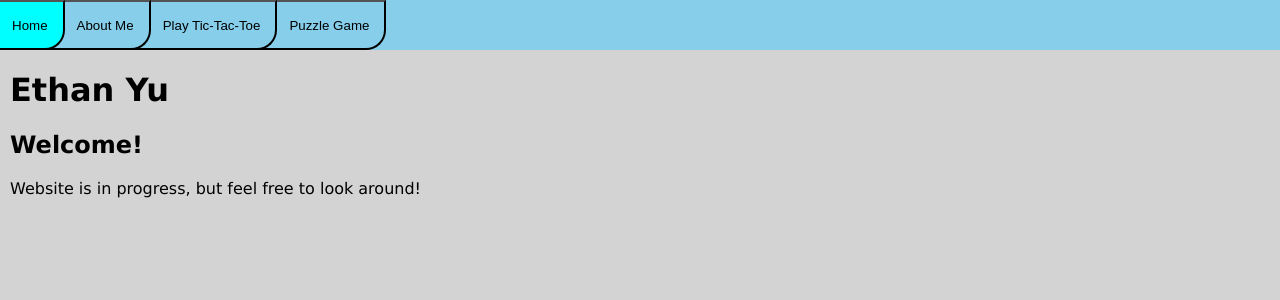
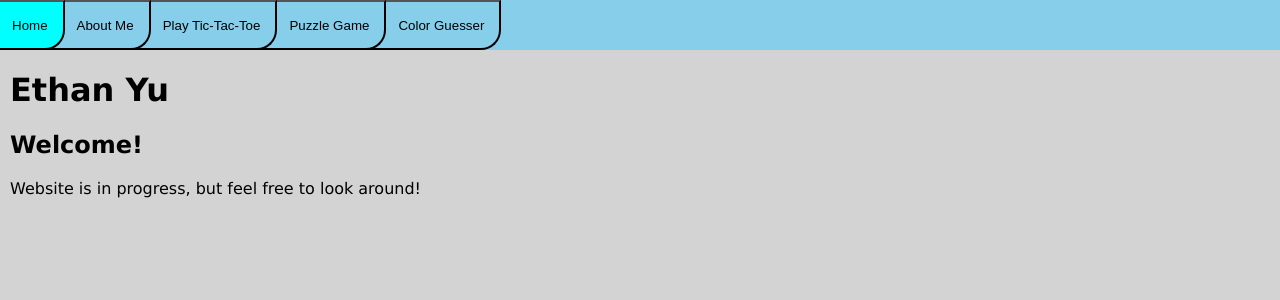
Before and after one commit to ethanyu27/ethan_web_home, a React (Create React App) app: page / in a window 1280 px wide. Shown: the top 300 px of the page. Built offline with nearby package versions, Linux system fonts and the light colour scheme.

Commit message:
color game

```diff
--- a/package.json
+++ b/package.json
@@ -4,6 +4,9 @@
   "homepage": "https://ethantyu.com",
   "private": true,
   "dependencies": {
+    "@emotion/react": "^11.14.0",
+    "@emotion/styled": "^11.14.1",
+    "@mui/material": "^7.3.1",
     "@testing-library/jest-dom": "^5.17.0",
     "@testing-library/react": "^13.4.0",
     "@testing-library/user-event": "^13.5.0",
--- a/src/App.css
+++ b/src/App.css
@@ -51,7 +51,11 @@
   border-color: darkcyan;
   border-style: solid;
   margin: 2px;
+}
 
+.App-button:active {
+  background-color: darkcyan;
+  color: white;
 }
 
 .Ttt-button {
--- a/src/App.tsx
+++ b/src/App.tsx
@@ -5,6 +5,7 @@ import { BeforeAfterGame } from './before_after_game/BeforeAfterGame';
 import { Home } from './Home';
 import { TabView } from './TabView';
 import { TicTacToe } from './TicTacToe';
+import { ColorGuesser } from './color_guesser/ColorGuesser';
 
 import {
   HashRouter,
@@ -22,7 +23,8 @@ function App() {
         {title: "Home", component: <Home/>},
         {title: "About Me", component: <About/>},
         {title: "Play Tic-Tac-Toe", component: <TicTacToe/>, spacing: 2},
-        {title: "Puzzle Game", component: <BeforeAfterGame/>}
+        {title: "Puzzle Game", component: <BeforeAfterGame/>},
+        {title: "Color Guesser", component: <ColorGuesser/>}
       ]}
     />
     </div>
--- /dev/null
+++ b/src/color_guesser/ColorGuesser.css
@@ -0,0 +1,22 @@
+.InlineRow {
+    display: flex;
+    flex-direction: row;
+    gap: 10px;
+    padding: 5px;
+    align-items: center;
+}
+
+.ColorPickerInput {
+    width: 30px;
+}
+
+.ColorPickerLabel {
+    font-weight: bold;
+}
+
+.ColorBlock {
+    width: 30px;
+    height: 30px;
+    border: 2px solid black;
+    border-radius: 3px
+}
--- /dev/null
+++ b/src/color_guesser/ColorGuesser.tsx
@@ -0,0 +1,106 @@
+import React from 'react';
+import { ColorPicker, Colors } from './ColorPicker';
+import './ColorGuesser.css';
+
+const getRandomColorValue = (): number =>
+    Math.floor(Math.random() * 256);
+
+// Returns 2 digit hex, assuming 0-255 input value
+const numToHex = (num: number): string =>
+    num.toString(16).padStart(2, '0');
+
+const rgbToHex = (r: number, g: number, b: number) =>
+    `#${[r,g,b].map(n => numToHex(n)).join('')}`;
+
+const getError = (guess: number, answer: number) =>
+    Math.abs(guess - answer) / 255;
+
+export function ColorGuesser() {
+
+    const [redGuess, setRedGuess] = React.useState<number>(0);
+    const [greenGuess, setGreenGuess] = React.useState<number>(0);
+    const [blueGuess, setBlueGuess] = React.useState<number>(0);
+
+    const [redAns, setRedAns] = React.useState<number>(getRandomColorValue());
+    const [greenAns, setGreenAns] = React.useState<number>(getRandomColorValue());
+    const [blueAns, setBlueAns] = React.useState<number>(getRandomColorValue());
+
+    const [score, setScore] = React.useState<number | undefined>(undefined);
+    const [easyMode, setEasyMode] = React.useState<boolean>(true);
+
+    const reset = () => {
+        setRedAns(getRandomColorValue());
+        setGreenAns(getRandomColorValue());
+        setBlueAns(getRandomColorValue());
+        setScore(undefined);
+    }
+
+    const scoreGuess = () => {
+        const averageErr = (
+            getError(redGuess, redAns) +
+            getError(blueGuess, blueAns) +
+            getError(greenGuess, greenAns)
+        ) / 3;
+        setScore(Math.floor((1 - averageErr) * 100));
+    }
+
+    return (
+        <div>
+            <h1>
+                Color Guesser
+            </h1>
+            <div className='InlineRow'>
+                <p>
+                    Use the color sliders to try and guess the RGB for this color:
+                </p>
+                <div
+                    className='ColorBlock'
+                    style={{backgroundColor: rgbToHex(redAns, greenAns, blueAns)}}
+                />
+            </div>
+            <ColorPicker
+                onChange={(val) => setRedGuess(val)}
+                color={Colors.red}
+                readOnly={score !== undefined}
+            />
+            <ColorPicker
+                onChange={setGreenGuess}
+                color={Colors.green}
+                readOnly={score !== undefined}
+            />
+            <ColorPicker
+                onChange={setBlueGuess}
+                color={Colors.blue}
+                readOnly={score !== undefined}
+            />
+            { (score !== undefined || easyMode) && (
+                <div className='InlineRow' style={{padding: 0}}>
+                    <p>Your Guess:</p>
+                    <div
+                        className='ColorBlock'
+                        style={{backgroundColor: rgbToHex(redGuess, greenGuess, blueGuess)}}
+                    />
+                </div>
+            )}
+            { score !== undefined && (<div>
+                <p>Answer: R({redAns}) G({greenAns}) B({blueAns})</p>
+                <p>Your Score: {score}</p>
+            </div>)}
+            <button
+                className='App-button'
+                onClick={scoreGuess}>
+                Guess
+            </button>
+            <button
+                className='App-button'
+                onClick={reset}>
+                Reset
+            </button>
+            <button
+                className='App-button'
+                onClick={() => setEasyMode(!easyMode)}>
+                Easy Mode: {easyMode ? 'On' : 'Off'}
+            </button>
+        </div>
+    );
+}
--- /dev/null
+++ b/src/color_guesser/ColorPicker.tsx
@@ -0,0 +1,90 @@
+import React from 'react';
+import Slider from '@mui/material/Slider';
+import { createTheme, ThemeProvider } from '@mui/material/styles';
+import './ColorGuesser.css';
+
+interface ColorOpt {
+    label: string;
+    hexStr: string;
+}
+
+export const Colors: Record<string, ColorOpt> = {
+    'red': {
+        label: 'Red',
+        hexStr: '#FF0000'
+    },
+    'green': {
+        label: 'Green',
+        hexStr: '#00FF00'
+    },
+    'blue': {
+        label: 'Blue',
+        hexStr: '#0000FF'
+    }
+}
+
+export interface ColorPickerProps {
+    onChange: (value: number) => void;
+    color: ColorOpt;
+    readOnly: boolean;
+}
+
+export function ColorPicker(props: ColorPickerProps) {
+    const [value, setValue] = React.useState<number>(0);
+
+    React.useEffect(() => {
+        props.onChange(value);
+    }, [value]);
+
+    const theme = React.useMemo(() => createTheme({
+        palette: {
+            primary: {
+                main: props.color.hexStr
+            },
+        }}),
+        [props.color]
+    )
+
+    function onSliderChange(event: Event, newValue: number) {
+        setValue(newValue);
+    }
+
+    const onInputChange = (event: any) => {
+        const newValue = event.target.value;
+        if (!isNaN(newValue) && (value >= 0 && newValue <= 255))
+            setValue(newValue);
+    }
+
+    const onInputBlur = (event: any) => {
+        if (!event.target.value)
+            setValue(0);
+    }
+
+    return (
+        <div style={{width:"500px"}}>
+            <label className='ColorPickerLabel'>
+                {props.color.label}
+            </label>
+            <div className='InlineRow'>
+                <ThemeProvider theme={theme}>
+                    <Slider
+                        value={value}
+                        onChange={onSliderChange}
+                        min={0}
+                        max={255}
+                        step={1}
+                        valueLabelDisplay='auto'
+                        disabled={props.readOnly}
+                    />
+                </ThemeProvider>
+                <input
+                    className='ColorPickerInput'
+                    value={value}
+                    onChange={onInputChange}
+                    onBlur={onInputBlur}
+                    disabled={props.readOnly}
+                />
+            </div>
+        </div>
+    );
+}
```
Also changed, not shown: src/Home.tsx (+11 -1 lines), 1 other file (tests, documents, lock files or other folders).
